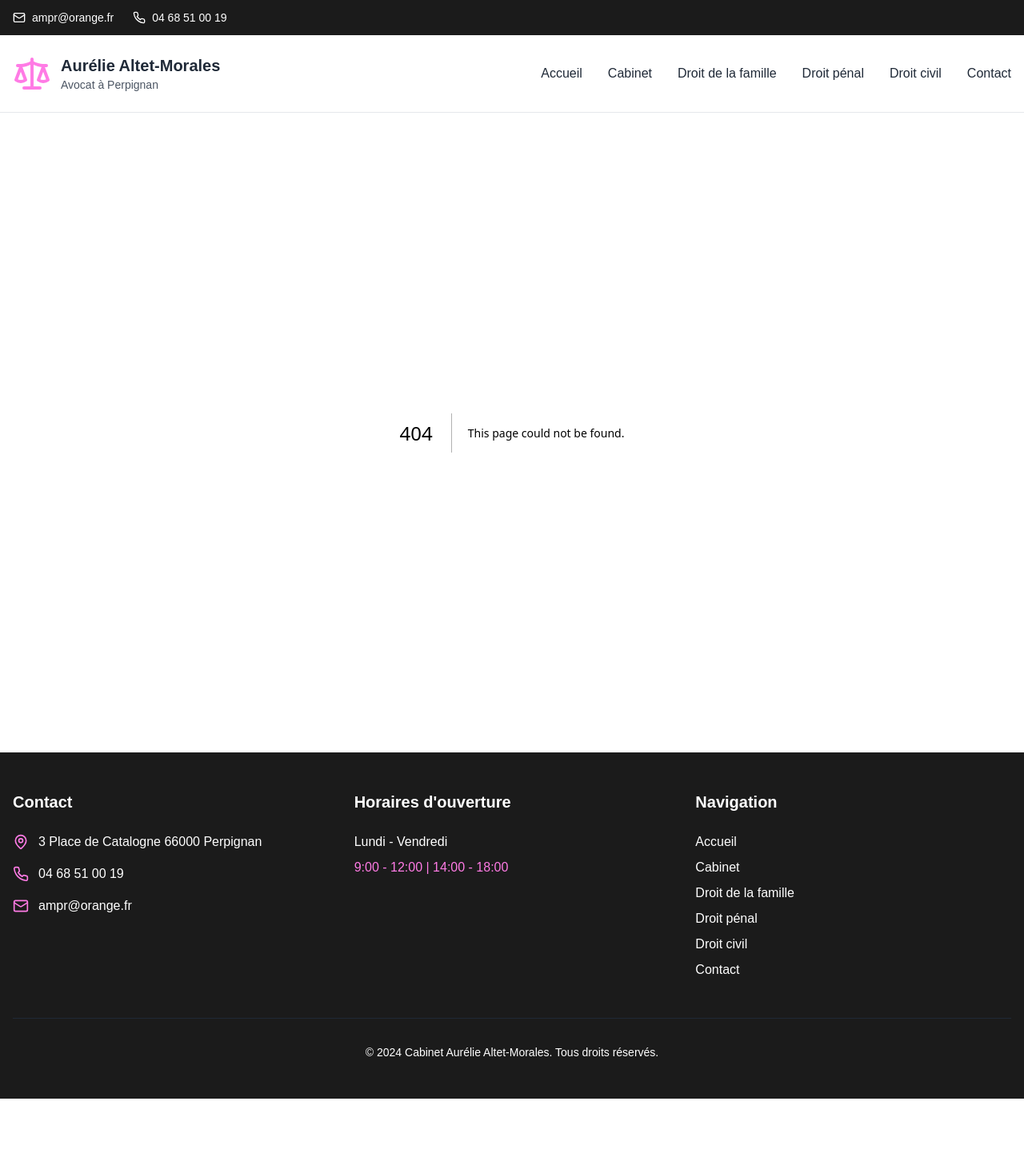
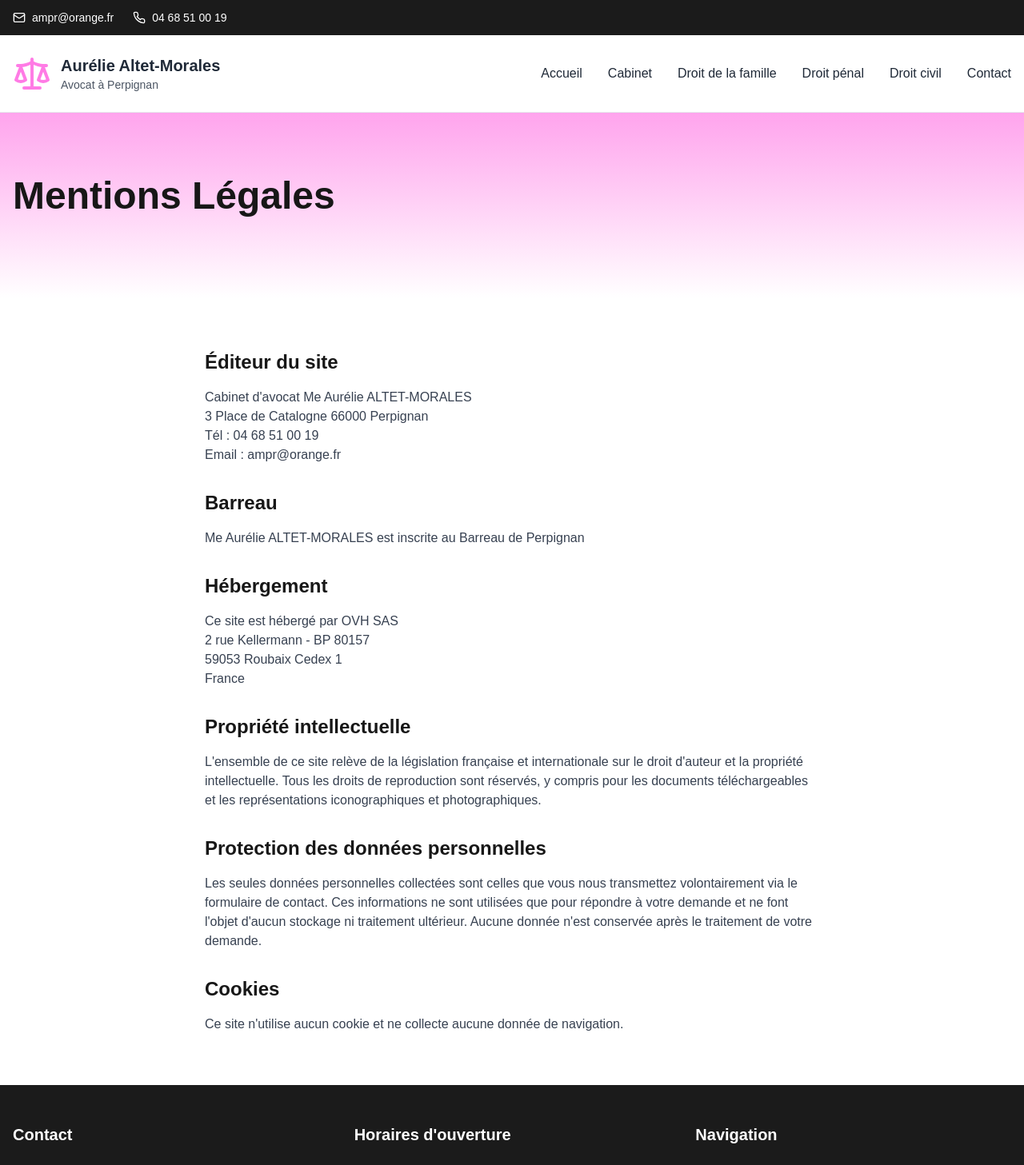
Before and after one commit to cedric-lopez-dev/altet-morales, a Next.js app in the folder next/: page /mentions-legales in a window 1280 px wide. Before the commit this address had no page. Shown: the top 1457 px of the page at 80% size. Before the commit the page ends 1374 px from the top, so only its background shows below. Built offline with nearby package versions, Linux system fonts and the light colour scheme.

Commit message:
Enhance website content and add legal mentions page

```diff
--- a/next/app/components/Footer.js
+++ b/next/app/components/Footer.js
@@ -53,7 +53,10 @@ export default function Footer({ menuItems }) {
                 </div>
 
                 <div className="border-t border-gray-800 mt-12 pt-8 text-center text-sm">
-                    <p>&copy; {new Date().getFullYear()} Cabinet Aurélie Altet-Morales. Tous droits réservés.</p>
+                    <p className="mb-2">&copy; {new Date().getFullYear()} Cabinet Aurélie Altet-Morales. Tous droits réservés.</p>
+                    <Link href="/mentions-legales" className="text-[#FF7BE5] hover:text-white transition-colors duration-200">
+                        Mentions légales
+                    </Link>
                 </div>
             </div>
         </footer>
--- a/next/app/droit-civil/page.jsx
+++ b/next/app/droit-civil/page.jsx
@@ -34,7 +34,7 @@ export default function DroitCivil() {
                 </section>
 
                 {/* Main Content */}
-                <section className="py-16">
+                <section className="py-16 bg-white">
                     <div className="container mx-auto px-4">
                         <div className="max-w-3xl mx-auto">
                             <h2 className="text-3xl font-bold mb-8">
--- a/next/app/droit-famille/page.jsx
+++ b/next/app/droit-famille/page.jsx
@@ -34,7 +34,7 @@ export default function DroitFamille() {
                 </section>
 
                 {/* Main Content */}
-                <section className="py-16">
+                <section className="py-16 bg-white">
                     <div className="container mx-auto px-4">
                         <div className="max-w-3xl mx-auto">
                             <h2 className="text-3xl font-bold mb-8">
@@ -42,7 +42,7 @@ export default function DroitFamille() {
                             </h2>
 
                             <p className="text-gray-700 mb-6">
-                                Le droit de la famille touche aux aspects les plus personnels de notre vie. En tant qu'avocate spécialisée, je vous accompagne avec empathie et professionnalisme dans toutes vos démarches juridiques familiales.
+                                Le droit de la famille touche aux aspects les plus personnels de notre vie. En tant qu'avocate expérimentée, je vous accompagne avec empathie et professionnalisme dans toutes vos démarches juridiques familiales.
                             </p>
 
                             <div className="grid md:grid-cols-2 gap-8 my-12">
--- a/next/app/droit-penal/page.jsx
+++ b/next/app/droit-penal/page.jsx
@@ -34,7 +34,7 @@ export default function DroitPenal() {
                 </section>
 
                 {/* Main Content */}
-                <section className="py-16">
+                <section className="py-16 bg-white">
                     <div className="container mx-auto px-4">
                         <div className="max-w-3xl mx-auto">
                             <div className="prose max-w-none">
--- /dev/null
+++ b/next/app/mentions-legales/page.jsx
@@ -0,0 +1,80 @@
+import Link from 'next/link';
+
+export const metadata = {
+    title: "Mentions Légales | Cabinet d'avocat Me Aurélie Altet-Morales à Perpignan",
+    description: "Mentions légales du cabinet d'avocat de Me Aurélie Altet-Morales à Perpignan",
+};
+
+export default function MentionsLegales() {
+    return (
+        <div className="bg-gray-50">
+            <main>
+                <section className="relative bg-cover bg-center py-20"
+                    style={{ background: 'linear-gradient(to bottom, #FFA4ED 0%, #ffffff 100%)' }}>
+                    <div className="absolute inset-0 bg-dark/20"></div>
+                    <div className="container mx-auto px-4 relative">
+                        <h1 className="text-4xl md:text-5xl font-bold mb-6 text-dark">
+                            Mentions Légales
+                        </h1>
+                    </div>
+                </section>
+
+                <section className="py-16 bg-white">
+                    <div className="container mx-auto px-4">
+                        <div className="max-w-3xl mx-auto">
+                            <div className="space-y-8">
+                                <div>
+                                    <h2 className="text-2xl font-bold mb-4">Éditeur du site</h2>
+                                    <p className="text-gray-700">
+                                        Cabinet d'avocat Me Aurélie ALTET-MORALES<br />
+                                        3 Place de Catalogne 66000 Perpignan<br />
+                                        Tél : 04 68 51 00 19<br />
+                                        Email : ampr@orange.fr
+                                    </p>
+                                </div>
+
+                                <div>
+                                    <h2 className="text-2xl font-bold mb-4">Barreau</h2>
+                                    <p className="text-gray-700">
+                                        Me Aurélie ALTET-MORALES est inscrite au Barreau de Perpignan
+                                    </p>
+                                </div>
+
+                                <div>
+                                    <h2 className="text-2xl font-bold mb-4">Hébergement</h2>
+                                    <p className="text-gray-700">
+                                        Ce site est hébergé par OVH SAS<br />
+                                        2 rue Kellermann - BP 80157<br />
+                                        59053 Roubaix Cedex 1<br />
+                                        France
+                                    </p>
+                                </div>
+
+                                <div>
+                                    <h2 className="text-2xl font-bold mb-4">Propriété intellectuelle</h2>
+                                    <p className="text-gray-700">
+                                        L'ensemble de ce site relève de la législation française et internationale sur le droit d'auteur et la propriété intellectuelle. Tous les droits de reproduction sont réservés, y compris pour les documents téléchargeables et les représentations iconographiques et photographiques.
+                                    </p>
+                                </div>
+
+                                <div>
+                                    <h2 className="text-2xl font-bold mb-4">Protection des données personnelles</h2>
+                                    <p className="text-gray-700">
+                                        Les seules données personnelles collectées sont celles que vous nous transmettez volontairement via le formulaire de contact. Ces informations ne sont utilisées que pour répondre à votre demande et ne font l'objet d'aucun stockage ni traitement ultérieur. Aucune donnée n'est conservée après le traitement de votre demande.
+                                    </p>
+                                </div>
+
+                                <div>
+                                    <h2 className="text-2xl font-bold mb-4">Cookies</h2>
+                                    <p className="text-gray-700">
+                                        Ce site n'utilise aucun cookie et ne collecte aucune donnée de navigation.
+                                    </p>
+                                </div>
+                            </div>
+                        </div>
+                    </div>
+                </section>
+            </main>
+        </div>
+    );
+}
--- a/next/app/page.js
+++ b/next/app/page.js
@@ -40,10 +40,10 @@ export default function Home() {
             backgroundRepeat: "no-repeat",
             backgroundSize: "cover"
           }}>
-          <div className="absolute inset-0 bg-black/40"></div>
+          <div className="absolute inset-0 bg-black/10"></div>
           <div className="container mx-auto px-4 relative">
             <div className="max-w-2xl text-white">
-              <h1 className="text-5xl font-bold mb-6">Maître Aurélie Altet-Morales<br />Votre avocate à Perpignan</h1>
+              <h1 className="text-5xl font-bold mb-6">Maître <span className="text-[#FF7BE5]">Aurélie Altet-Morales</span><br />Votre avocate à Perpignan</h1>
               <p className="text-xl mb-8">Faites-moi part, au plus vite, de vos demandes !</p>
               <Link href="/avocat-perpignan">
                 <button className="bg-[#FF7BE5] hover:bg-[#FFA4ED] px-8 py-3 text-white rounded-md transition-colors duration-200">
@@ -61,7 +61,7 @@ export default function Home() {
               <h2 className="text-4xl font-bold mb-4 text-dark">Confiez vos problématiques à votre avocate expérimentée</h2>
               <p className="text-dark/80">Une justice à taille humaine</p>
               <p className="text-dark/70 mt-4 max-w-2xl mx-auto">
-                Forte d'une expérience significative dans le domaine juridique, je vous accompagne dans toutes vos démarches avec professionnalisme et bienveillance.
+                Forte d'une expérience significative de 25 ans dans le domaine juridique, je vous accompagne dans toutes vos démarches avec professionnalisme et bienveillance.
               </p>
             </div>
             <div className="grid md:grid-cols-3 gap-8">
@@ -99,10 +99,6 @@ export default function Home() {
                     <li className="flex items-start">
                       <span className="text-[#FF7BE5] mr-2">✓</span>
                       Même qualité de conseil qu'en présentiel
-                    </li>
-                    <li className="flex items-start">
-                      <span className="text-[#FF7BE5] mr-2">✓</span>
-                      Échange de documents sécurisé
                     </li>
                   </ul>
                 </div>
```
Also changed, not shown: next/app/carte-visite/page.jsx (added).
